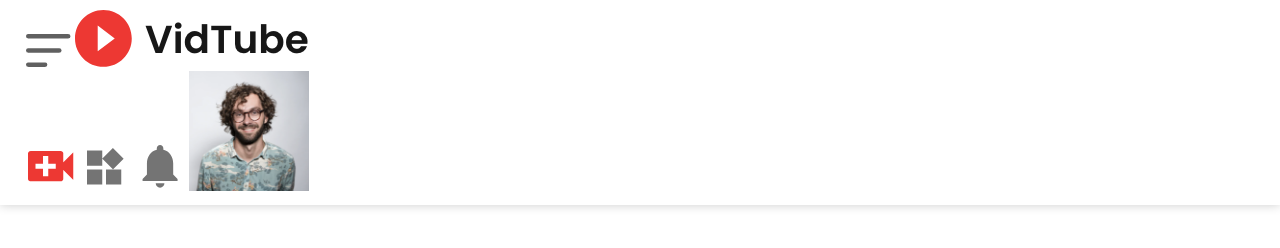
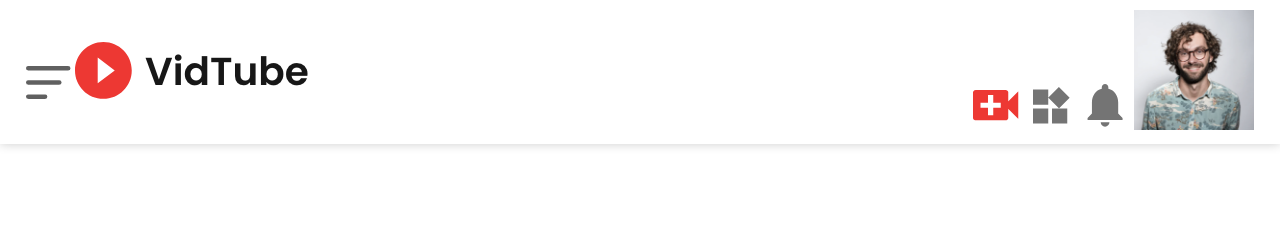
Before and after one commit to Xty21223/yt.xty21223.github.io, a plain HTML site: page index.html in a window 1280 px wide. Drawn offline with Linux system fonts and the light colour scheme.

Commit message:
Update index.html

```diff
--- a/index.html
+++ b/index.html
@@ -7,7 +7,7 @@
   <link rel="stylesheet" href="sty.css">
 </head>
 <body>
-    <nav>
+    <nav class="flex-div">
       <div class="nav-left">
         <img src="menu.png" alt="Menu">
         <img src="logo.png">
```
